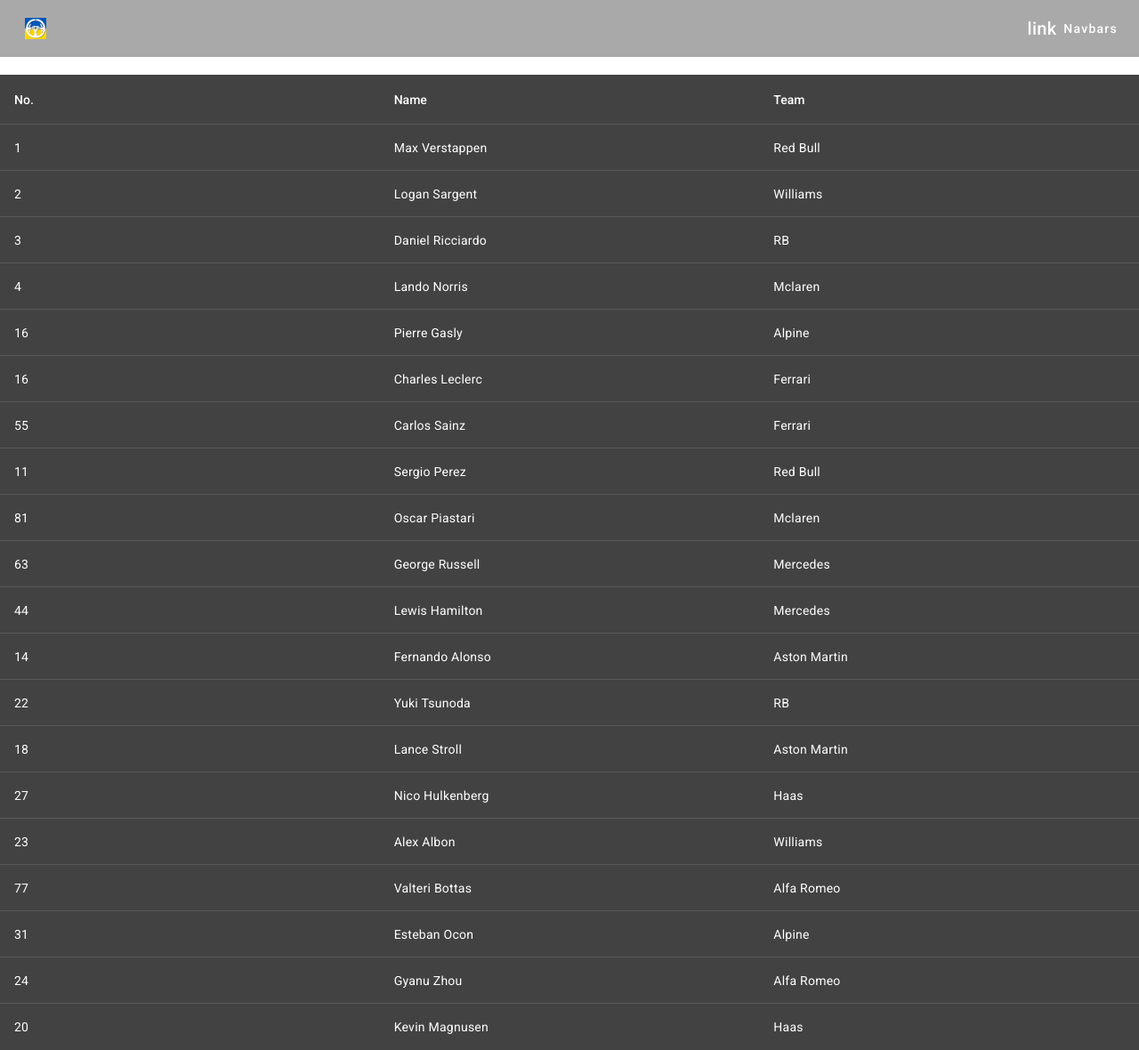
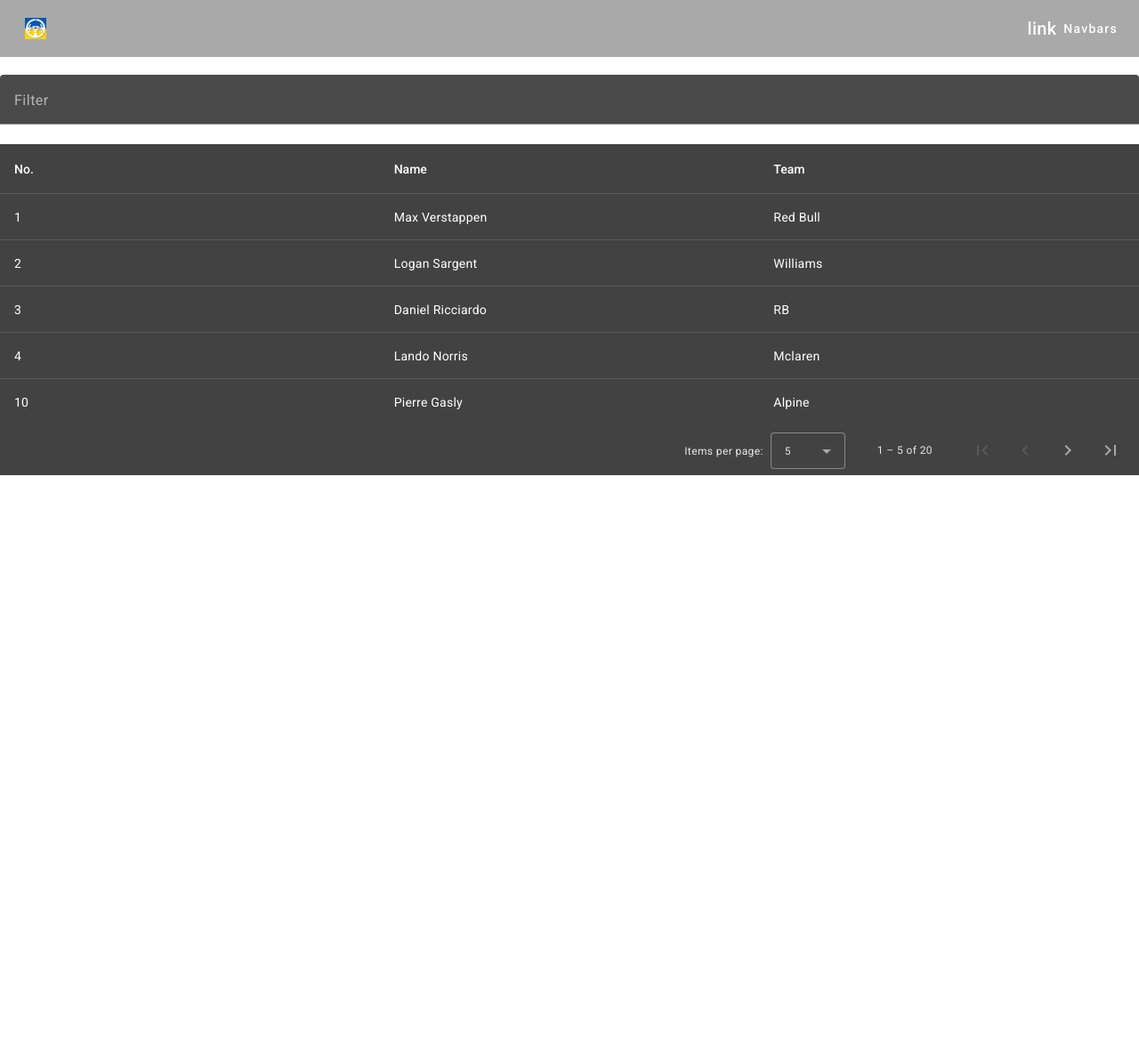
Before and after one commit to aasim2244/Angular, an Angular app: page / in a window 1280 px wide. Shown: the whole page at 89% size. After the commit the page ends 800 px from the top, so only its background shows below. Built offline with nearby package versions, Linux system fonts and the light colour scheme.

Commit message:
added pagination and filtering

```diff
--- a/src/app/app.component.css
+++ b/src/app/app.component.css
@@ -3,8 +3,8 @@ table {
 }
 
 .mat-mdc-form-field {
-    font-size: 14px;
-    width: 100%;
+  font-size: 14px;
+  width: 100%;
 }
 
 td, th {
--- a/src/app/app.component.html
+++ b/src/app/app.component.html
@@ -1,5 +1,10 @@
 <router-outlet />
 <br/>
+<mat-form-field>
+  <mat-label>Filter</mat-label>
+  <input matInput (keyup)="applyFilter($event)" placeholder="Ex. ium" #input>
+</mat-form-field>
+
 <table mat-table [dataSource]="dataSource" matSort>
 
   <!-- Position Column -->
@@ -28,4 +33,12 @@
 
   <tr mat-header-row *matHeaderRowDef="columns"></tr>
   <tr mat-row *matRowDef="let row; columns: columns;"></tr>
+
+  <!-- Row shown when there is no matching data. -->
+  <!-- <tr class="mat-row" *matNoDataRow>
+    <td class="mat-cell" colspan="4">No data matching the filter "{{input.value}}"</td>
+  </tr> -->
 </table>
+<mat-paginator [pageSizeOptions]="[5, 10, 20]"
+showFirstLastButtons>
+</mat-paginator>
--- a/src/app/app.component.ts
+++ b/src/app/app.component.ts
@@ -8,6 +8,9 @@ import { SecondNavbarComponent } from '../app/second-navbar/second-navbar.compon
 import { FirstNavbarComponent } from './first-navbar/first-navbar.component';
 import {MatTableModule, MatTableDataSource} from '@angular/material/table';
 import {MatSort, MatSortModule} from '@angular/material/sort';
+import {MatPaginator, MatPaginatorModule} from '@angular/material/paginator';
+import {MatFormFieldModule} from '@angular/material/form-field';
+import {MatInputModule} from '@angular/material/input';
 
 const tableData = [
   //property names have to be same as columns for sorting to work
@@ -15,7 +18,7 @@ const tableData = [
   {number: 2, name: "Logan Sargent", team: "Williams"},
   {number: 3, name: "Daniel Ricciardo", team: "RB"},
   {number: 4, name: "Lando Norris", team: "Mclaren"},
-  {number: 16, name: "Pierre Gasly", team: "Alpine"},
+  {number: 10, name: "Pierre Gasly", team: "Alpine"},
   {number: 16, name: "Charles Leclerc", team: "Ferrari"},
   {number: 55, name: "Carlos Sainz", team: "Ferrari"},
   {number: 11, name: "Sergio Perez", team: "Red Bull"},
@@ -38,18 +41,32 @@ const tableData = [
   standalone: true,
   imports: [RouterOutlet, MatToolbarModule, MatIconModule, MatButtonModule, MatMenuModule,
     FirstNavbarComponent, SecondNavbarComponent, RouterModule,
-    MatTableModule, MatSortModule],
+    MatTableModule, MatSortModule, MatPaginatorModule, MatFormFieldModule,
+    MatInputModule],
   templateUrl: './app.component.html',
   styleUrl: './app.component.css'
 })
 
 export class AppComponent implements AfterViewInit {
   columns: string[] = ['number', 'name', 'team'];
+
+  //need to set datasource as an object of class MatTableDataSource
+  //this makes sorting work
   dataSource = new MatTableDataSource(tableData);
 
-  @ViewChild(MatSort) sort!: MatSort;
+  @ViewChild(MatSort)
+  sort!: MatSort;
+
+  @ViewChild(MatPaginator)
+  paginator!: MatPaginator
 
   ngAfterViewInit() {
     this.dataSource.sort = this.sort;
+    this.dataSource.paginator = this.paginator;
+  }
+
+  applyFilter(event: Event) {
+    const filterValue = (event.target as HTMLInputElement).value;
+    this.dataSource.filter = filterValue.trim().toLowerCase();
   }
 }
```
